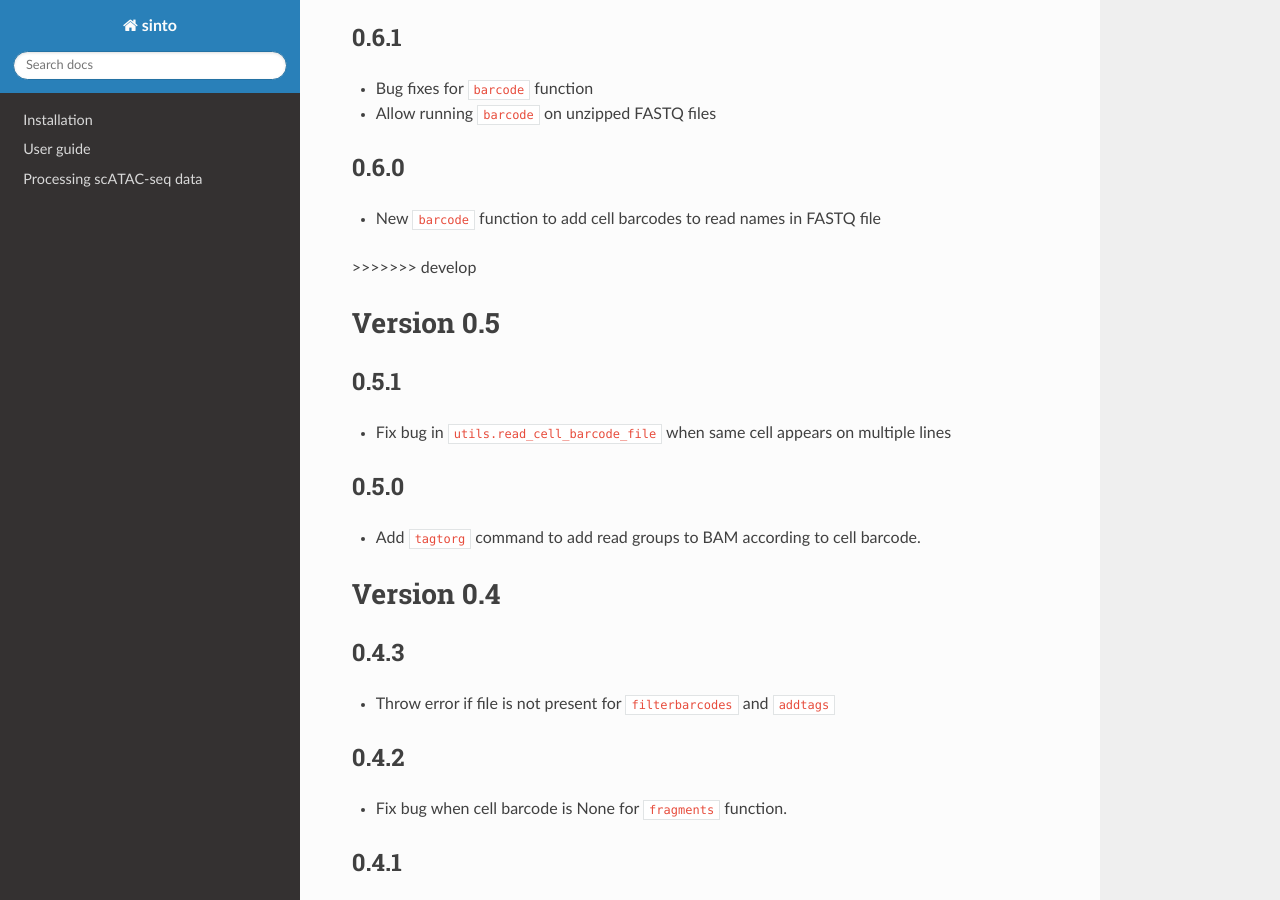
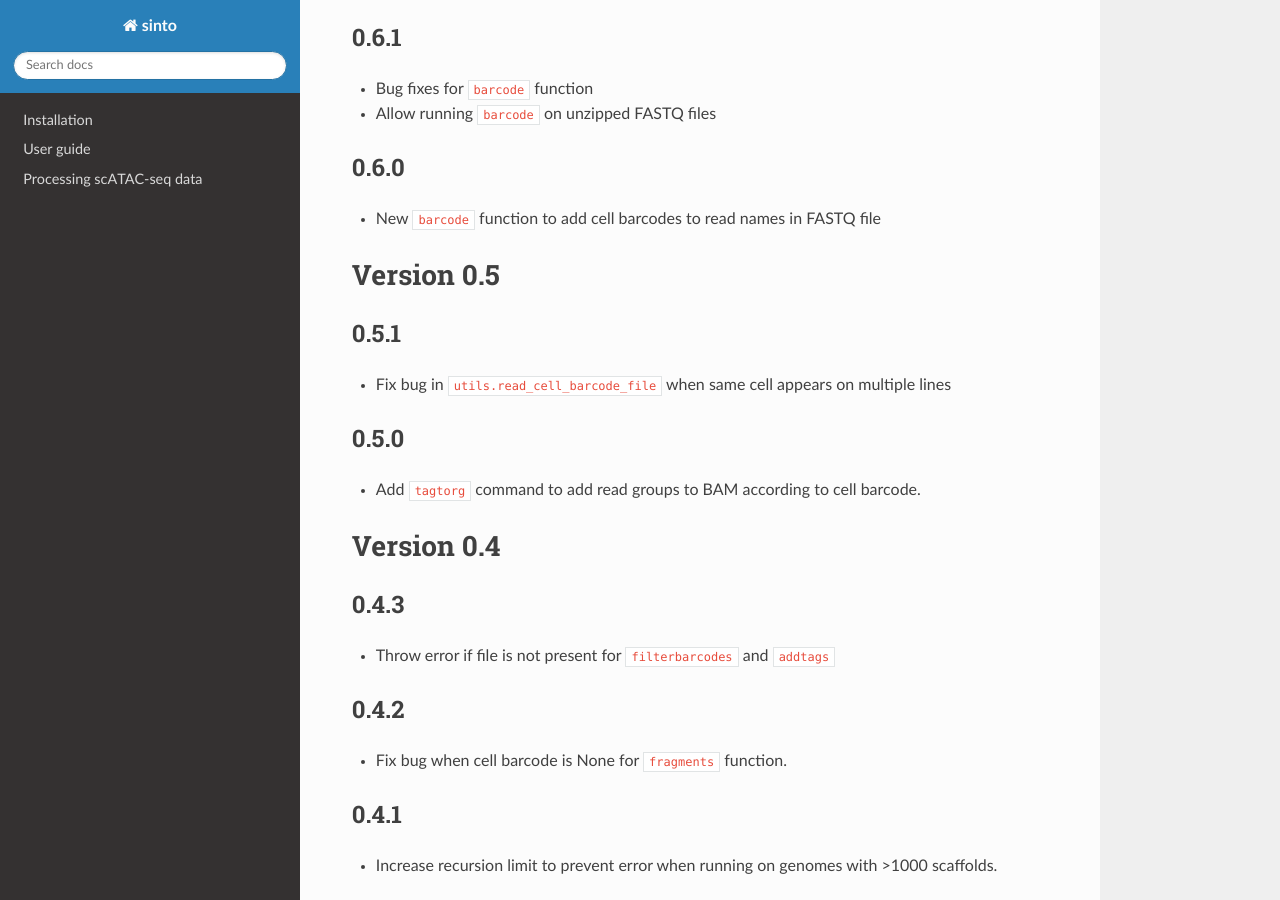
Before and after one commit to timoast/sinto, a Sphinx documentation site: the page built from docs/release_notes.rst, in a window 1280 px wide and 900 px high, scrolled down 1963 px. Built offline with Sphinx 7.4.7 and the Read the Docs theme 2.0.0, drawn with Linux system fonts in a browser that asks for light colours.

Commit message:
fix formatting

```diff
--- a/docs/release_notes.rst
+++ b/docs/release_notes.rst
@@ -90,8 +90,6 @@ Version 0.6
 
 - New ``barcode`` function to add cell barcodes to read names in FASTQ file
 
->>>>>>> develop
-
 Version 0.5
 -----------
 
```
